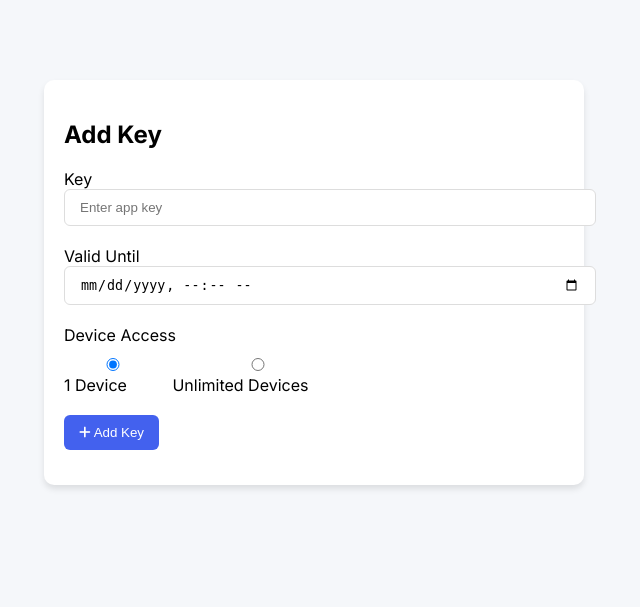
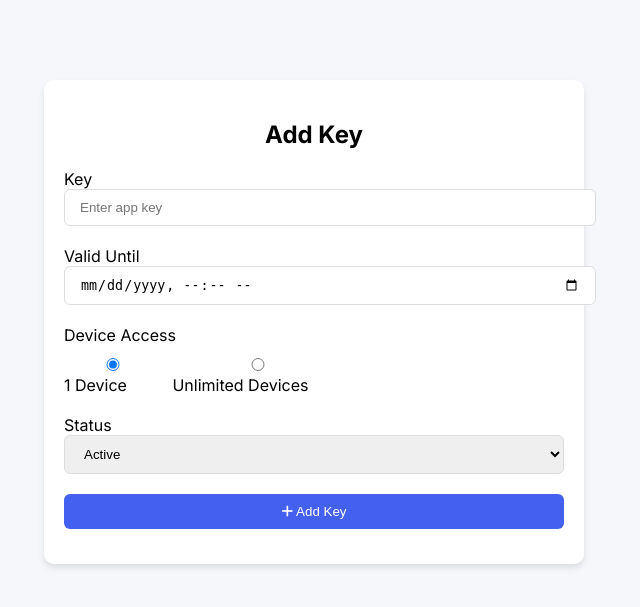
Before and after one commit to piyushlilhore64-blip/App.py, a Flask app: template templates/admin.html in a window 1280 px wide. Shown: the top 607 px of the page, without its empty margins (326-966 px from the left). Run offline with Flask 3, Linux system fonts and the light colour scheme; the template is opened without the code that fills it, so the values that code supplies are empty; some libraries are stand-ins or nearby versions.

Commit message:
Update admin.html

```diff
--- a/templates/admin.html
+++ b/templates/admin.html
@@ -9,10 +9,11 @@
   <style>
     body { font-family: 'Inter', sans-serif; background: #f5f7fa; }
     .container { max-width: 500px; margin: 80px auto; padding: 20px; background: #fff; border-radius: 10px; box-shadow: 0 4px 6px rgba(0,0,0,0.1); }
+    h2 { text-align: center; margin-bottom: 20px; }
     .form-group { margin-bottom: 20px; }
-    .form-control, .form-check-input { width: 100%; padding: 10px 15px; border-radius: 6px; border: 1px solid #ddd; }
+    .form-control, .form-check-input, select { width: 100%; padding: 10px 15px; border-radius: 6px; border: 1px solid #ddd; }
     .radio-group { display: flex; gap: 20px; margin-top: 10px; }
-    .btn { padding: 10px 15px; border: none; border-radius: 6px; background: #4361ee; color: #fff; cursor: pointer; }
+    .btn { padding: 10px 15px; border: none; border-radius: 6px; background: #4361ee; color: #fff; cursor: pointer; width: 100%; }
     .form-result { margin-top: 15px; text-align: center; }
     .form-result.success { color: green; }
     .form-result.error { color: red; }
@@ -46,6 +47,14 @@
         </div>
       </div>
 
+      <div class="form-group">
+        <label for="activeStatus">Status</label>
+        <select id="activeStatus" class="form-control">
+          <option value="true" selected>Active</option>
+          <option value="false">Inactive</option>
+        </select>
+      </div>
+
       <button type="submit" class="btn"><i class="fas fa-plus"></i> Add Key</button>
       <div id="result" class="form-result"></div>
     </form>
@@ -64,6 +73,7 @@
       const key = document.getElementById('key').value.trim();
       const validity = document.getElementById('validity').value;
       const access = document.querySelector('input[name="access"]:checked').value;
+      const active = document.getElementById('activeStatus').value === 'true';
 
       if (!key || !validity) return showResult('Please fill all fields', 'error');
 
@@ -79,7 +89,7 @@
         key: key,
         validity: formattedDate,
         access: access,
-        active: true,
+        active: active,
         addedTime: rgtime
       })
       .then(() => {
@@ -96,4 +106,4 @@
     }
   </script>
 </body>
-</html>
+  </html>
```
